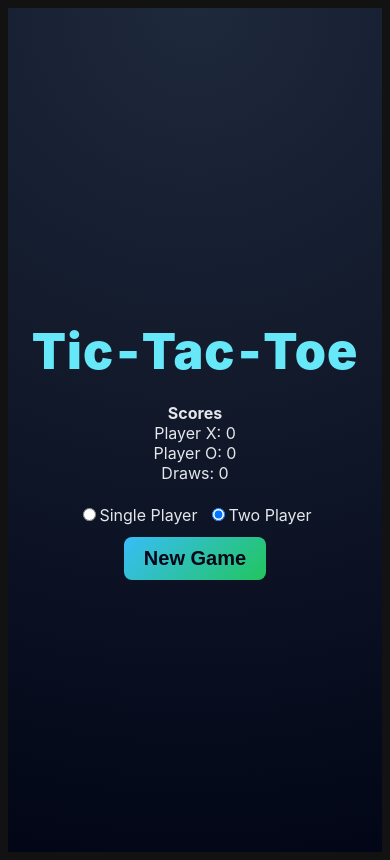
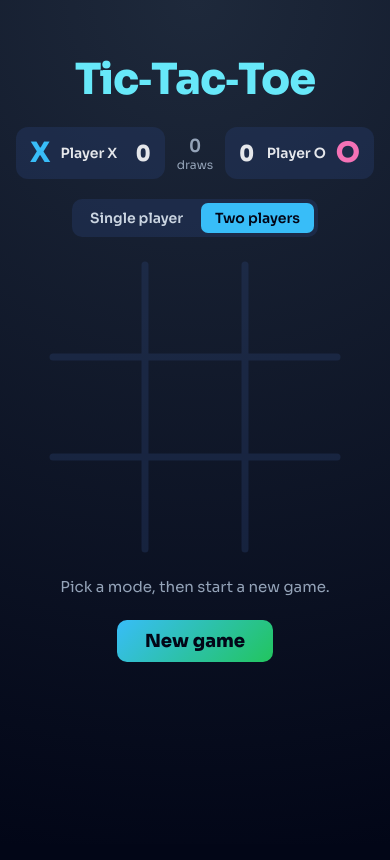
Before and after one commit to Benex1114/TicTacToe, a React (Vite) app in the folder tictactoe-ui/: page / in a window 390 px wide. Built offline with nearby package versions, Linux system fonts and the light colour scheme.

Commit message:
Redesigh UI : Player bar with turn indicator, status line, responsive board

```diff
--- a/tictactoe-ui/index.html
+++ b/tictactoe-ui/index.html
@@ -4,7 +4,7 @@
     <meta charset="UTF-8" />
     <link rel="icon" type="image/svg+xml" href="/favicon.svg" />
     <meta name="viewport" content="width=device-width, initial-scale=1.0" />
-    <title>tictactoe-ui</title>
+    <title>Tic-Tac-Toe</title>
   </head>
   <body>
     <div id="root"></div>
--- a/tictactoe-ui/src/App.jsx
+++ b/tictactoe-ui/src/App.jsx
@@ -6,6 +6,11 @@ const DIFFICULTIES = [
   { value: "MEDIUM", label: "Medium" },
   { value: "HARD", label: "Hard" },
   { value: "IMPOSSIBLE", label: "Impossible" },
+];
+
+const MODES = [
+  { value: "SINGLE_PLAYER", label: "Single player" },
+  { value: "MULTI_PLAYER", label: "Two players" },
 ];
 
 const WIN_PATTERNS = [
@@ -19,26 +24,61 @@ const WIN_PATTERNS = [
   [2, 4, 6],
 ];
 
+const EMPTY_BOARD = Array(9).fill("_");
+
+// Reusable segmented control used for both the mode and difficulty pickers
+function Segmented({ label, options, value, onChange }) {
+  return (
+    <div className="segmented" role="radiogroup" aria-label={label}>
+      {options.map((o) => (
+        <button
+          key={o.value}
+          type="button"
+          role="radio"
+          aria-checked={value === o.value}
+          className={`segment${value === o.value ? " active" : ""}`}
+          onClick={() => onChange(o.value)}
+        >
+          {o.label}
+        </button>
+      ))}
+    </div>
+  );
+}
+
 //App functions
 export default function App() {
-  const [players, setPlayers] = useState({X: "", O: "", });
-  const [scores, setScores] = useState({X: 0, O: 0, DRAW: 0,});
+  const [scores, setScores] = useState({ X: 0, O: 0, DRAW: 0 });
   const [game, setGame] = useState(null);
   const [error, setError] = useState(null);
   const [gameMode, setGameMode] = useState("MULTI_PLAYER");
   const [difficulty, setDifficulty] = useState("MEDIUM");
 
   const isSinglePlayer = gameMode === "SINGLE_PLAYER";
-  const nameX = players.X || "Player X";
-  const nameO = players.O || (isSinglePlayer ? "Computer" : "Player O");
+  // Names follow the game being played (it has a difficulty only in single player)
+  const vsComputer = game ? Boolean(game.difficulty) : isSinglePlayer;
+  const nameX = vsComputer ? "You" : "Player X";
+  const nameO = vsComputer ? "Computer" : "Player O";
+  const difficultyLabel = DIFFICULTIES.find((d) => d.value === (game?.difficulty ?? difficulty))?.label;
+
+  const changeMode = (mode) => {
+    if (mode === gameMode) return;
+    setGameMode(mode);
+    setScores({ X: 0, O: 0, DRAW: 0 }); // scores from different modes shouldn't mix
+    setGame(null);
+  };
 
   const createGame = async () => {
     // Difficulty is only sent for single player; the backend ignores it otherwise
     const body = isSinglePlayer ? { gameMode, difficulty } : { gameMode };
-    const res = await fetch(API_BASE, { method: "POST", headers: { "Content-Type": "application/json" }, body: JSON.stringify(body), });
+    try {
+      const res = await fetch(API_BASE, { method: "POST", headers: { "Content-Type": "application/json" }, body: JSON.stringify(body) });
       const data = await res.json();
       setError(null);
       setGame(data);
+    } catch {
+      setError("Can't reach the game server. Make sure the backend is running on port 8080.");
+    }
   };
 
   const makeMove = async (index) => {
@@ -51,7 +91,11 @@ export default function App() {
     });
 
     const data = await res.json();
-    res.ok ? setGame(data) : setError(data.message);
+    if (!res.ok) {
+      setError(data.message);
+      return;
+    }
+    setGame(data);
     if (data.status !== "IN_PROGRESS") {
       updateScores(data.status);
     }
@@ -80,173 +124,112 @@ export default function App() {
       setScores((s) => ({ ...s, DRAW: s.DRAW + 1 }));
   };
 
-// Top Container
+  // One line under the board that always says what's happening
+  const getStatus = () => {
+    if (!game) return { text: "Pick a mode, then start a new game.", tone: "idle" };
+    switch (game.status) {
+      case "X_WON":
+        return { text: vsComputer ? "You win!" : "Player X wins!", tone: "x" };
+      case "O_WON":
+        return { text: vsComputer ? "Computer wins." : "Player O wins!", tone: "o" };
+      case "DRAW":
+        return { text: "It's a draw.", tone: "draw" };
+      default:
+        if (vsComputer) return { text: "Your turn", tone: "x" };
+        return { text: `Player ${game.currentPlayer}'s turn`, tone: game.currentPlayer.toLowerCase() };
+    }
+  };
+
+  const status = getStatus();
+  const winner = game?.status === "X_WON" ? "X" : game?.status === "O_WON" ? "O" : null;
+  const board = game ? game.board : EMPTY_BOARD;
+
+  const sideClass = (mark) =>
+    [
+      "player",
+      `player-${mark.toLowerCase()}`,
+      game?.currentPlayer === mark ? "is-turn" : "",
+      winner === mark ? "is-winner" : "",
+    ].join(" ");
+
   return (
-<div style={pageStyle}>
-    <div style={appContainer}>
-      {/* Title */}
-      <h2 className= "title-pop" style={{fontSize: 50}}>Tic‑Tac‑Toe</h2>
+    <main className="page">
+      <div className="app">
+        <h1 className="title title-pop">Tic‑Tac‑Toe</h1>
 
-      {/* Scoreboard */}
-      <div style={{ marginBottom: "10px", textAlign: "center" }}>
-        <strong>Scores</strong>
-        <div>{nameX}: {scores.X}</div>
-        <div>{nameO}: {scores.O}</div>
-        <div>Draws: {scores.DRAW}</div>
+        {/* Player bar: scores and whose turn it is */}
+        <section className="players" aria-label="Scores">
+          <div className={sideClass("X")}>
+            <span className="player-mark" aria-hidden="true">X</span>
+            <span className="player-name">{nameX}</span>
+            <span className="player-score">{scores.X}</span>
           </div>
 
-      <div style={{ display: "flex", gap: "10px" }}>
-        <label>
-          <input
-            type="radio"
-            value="SINGLE_PLAYER"
-            checked={gameMode === "SINGLE_PLAYER"}
-            onChange={() => setGameMode("SINGLE_PLAYER")}
-          />
-          Single Player
-        </label>
-
-        <label>
-          <input
-            type="radio"
-            value="MULTI_PLAYER"
-            checked={gameMode === "MULTI_PLAYER"}
-            onChange={() => setGameMode("MULTI_PLAYER")}
-          />
-          Two Player
-        </label>
+          <div className="draws">
+            <span className="draws-score">{scores.DRAW}</span>
+            <span className="draws-label">draws</span>
           </div>
 
-      {/* Difficulty selector (single player only) */}
+          <div className={sideClass("O")}>
+            <span className="player-score">{scores.O}</span>
+            <span className="player-name">
+              {nameO}
+              {vsComputer && <small className="player-sub">{difficultyLabel}</small>}
+            </span>
+            <span className="player-mark" aria-hidden="true">O</span>
+          </div>
+        </section>
+
+        {/* Mode and difficulty */}
+        <div className="controls">
+          <Segmented label="Game mode" options={MODES} value={gameMode} onChange={changeMode} />
           {isSinglePlayer && (
-        <div className="difficulty-group" role="radiogroup" aria-label="Difficulty">
-          {DIFFICULTIES.map((d) => (
-            <button
-              key={d.value}
-              type="button"
-              role="radio"
-              aria-checked={difficulty === d.value}
-              className={`difficulty-btn${difficulty === d.value ? " active" : ""}`}
-              onClick={() => setDifficulty(d.value)}
-            >
-              {d.label}
-            </button>
-          ))}
+            <Segmented label="Difficulty" options={DIFFICULTIES} value={difficulty} onChange={setDifficulty} />
+          )}
         </div>
-      )}
-
-
-      {/* New Game Button */}
-      <button className="new-game-btn" onClick={createGame}>New Game</button>
-
-      {game && (
-        <>
-          {game.difficulty && (
-            <div className="game-info">
-              vs Computer · {DIFFICULTIES.find((d) => d.value === game.difficulty)?.label}
-            </div>
-          )}
-
-          <h3>
-            {game.status === "IN_PROGRESS" && `Turn: ${game.currentPlayer === "X" ? nameX : nameO}`}
-            {game.status === "X_WON" && `Winner: ${nameX}`}
-            {game.status === "O_WON" && `Winner: ${nameO}`}
-            {game.status === "DRAW" && "It's a Draw!"}
-          </h3>
 
         {/*Grid Layout*/}
-          <div style={{ position: "relative", width: 300, height: 300 }}>
-            <div key={game.gameId} className="board-container">
-            <svg width="300" height="300">
+        <div className={`board${game ? "" : " is-idle"}`}>
+          <svg key={game?.gameId ?? "idle"} className="board-lines" viewBox="0 0 300 300" aria-hidden="true">
             {/* Vertical lines */}
-              <line x1="100" y1="0" x2="100" y2="300" stroke="#243864" strokeWidth="7" />
-              <line x1="200" y1="0" x2="200" y2="300" stroke="#243864" strokeWidth="7" />
+            <line x1="100" y1="8" x2="100" y2="292" />
+            <line x1="200" y1="8" x2="200" y2="292" />
 
             {/* Horizontal lines */}
-              <line x1="0" y1="100" x2="300" y2="100" stroke="#243864" strokeWidth="7" />
-              <line x1="0" y1="200" x2="300" y2="200" stroke="#243864" strokeWidth="7" />
+            <line x1="8" y1="100" x2="292" y2="100" />
+            <line x1="8" y1="200" x2="292" y2="200" />
           </svg>
-            </div>
 
           {/* Click & render layer */}
-            <div style={overlayGrid}>
-              {game.board.map((cell, index) => (
+          <div className="cells">
+            {board.map((cell, index) => (
               <button
                 key={index}
+                type="button"
+                className={`cell${winningCells.includes(index) ? " is-winning" : ""}`}
                 onClick={() => makeMove(index)}
-                  disabled={cell !== "_" || !game.currentPlayer}
-                  style={{...overlayCell,
-                  backgroundColor: winningCells.includes(index)
-                    ? "rgba(34, 197, 94, 0.2)"
-                    : "transparent",
-                  boxShadow: winningCells.includes(index)
-                    ? "0 0 25px rgba(34, 197, 94, 0.6)"
-                    : "none",
-                  animation: winningCells.includes(index)
-                    ? "pulse 1.2s infinite alternate"
-                    : "none",
-                }}
-                onMouseEnter={(e) => {
-                    if (cell === "_") e.target.style.transform = "scale(1.05)";
-                }}
-                onMouseLeave={(e) => {
-                  e.target.style.transform = "scale(1)";
-                }}
+                disabled={!game || cell !== "_" || !game.currentPlayer}
+                aria-label={cell === "_" ? `Empty cell ${index + 1}` : `${cell} in cell ${index + 1}`}
               >
                 {cell !== "_" && (
-                    <span className="cell-mark" style={{color: cell === "X" ? "#38bdf8" : "#f472b6"}}>
-                      {cell}
-                    </span>
+                  <span className={`cell-mark mark-${cell.toLowerCase()}`}>{cell}</span>
                 )}
               </button>
-
             ))}
           </div>
         </div>
 
-        </>
-      )}
+        <p className={`status status-${status.tone}`} role="status" aria-live="polite">
+          {status.text}
+        </p>
 
-      {error && <p style={{ color: "red" }}>{error}</p>}
+        {/* New Game Button */}
+        <button type="button" className="new-game-btn" onClick={createGame}>
+          {game && game.status !== "IN_PROGRESS" ? "Play again" : "New game"}
+        </button>
+
+        {error && <p className="error" role="alert">{error}</p>}
       </div>
- </div>
+    </main>
   );
 }
-
-const overlayGrid = {
-  position: "absolute",
-  top: 0,
-  left: 0,
-  width: "300px",
-  height: "300px",
-  display: "grid",
-  gridTemplateColumns: "repeat(3, 1fr)",
-  gridTemplateRows: "repeat(3, 1fr)",
-};
-
-const overlayCell = {
-  background: "transparent",
-  border: "none",
-  fontSize: "46px",
-  fontWeight: "900",
-  color: "#ffffff",
-  cursor: "pointer",
-  transition: "transform 0.15s ease, background-color 0.3s ease",
-};
-
-const pageStyle = {
-  minHeight: "100vh",
-  display: "flex",
-  justifyContent: "center",
-  alignItems: "center",
-  background: "radial-gradient(circle at top, #1e293b, #020617)",
-  color: "#e5e7eb",
-  fontFamily: "Inter, system-ui, sans-serif",
-};
-
-const appContainer = {
-  display: "flex",
-  flexDirection: "column",
-  alignItems: "center",
-  gap: "12px",
-};
--- a/tictactoe-ui/src/index.css
+++ b/tictactoe-ui/src/index.css
@@ -1,73 +1,71 @@
+@import url("https://fonts.googleapis.com/css2?family=Sora:wght@400;600;800&display=swap");
+
+/* ---------- Tokens ---------- */
+:root {
+  --bg-top: #1e293b;
+  --bg-bottom: #020617;
+  --surface: rgba(36, 56, 100, 0.45);
+  --line: #2b4170;
+  --text: #e5e7eb;
+  --muted: #94a3b8;
+  --x: #38bdf8;
+  --o: #f472b6;
+  --win: #22c55e;
+  --title: #67e8f9;
+  --radius-sm: 7px;
+  --radius-md: 12px;
+}
+
+* {
+  box-sizing: border-box;
+}
+
 body {
-  background-color: #121212;
-  color: #ffffff;
-  font-family: Helvetica, sans-serif;
+  margin: 0;
+  background: var(--bg-bottom);
+  color: var(--text);
+  font-family: "Sora", system-ui, sans-serif;
 }
 
 button {
-  background-color: #1e1e1e;
-  color: #ffffff;
-  border: 2px solid #333;
+  font: inherit;
+  color: inherit;
 }
 
-button:disabled {
-  opacity: 0.6;
-  cursor: not-allowed;
+button:focus-visible {
+  outline: 2px solid var(--title);
+  outline-offset: 2px;
 }
 
-h2, h3 {
-  margin-bottom: 10px;
-}
-/* Cell Mark */
-.cell-mark {
-  display: inline-block;
-  animation: popIn 0.25s ease-out;
+/* ---------- Layout ---------- */
+.page {
+  min-height: 100vh;
+  display: flex;
+  justify-content: center;
+  align-items: flex-start;
+  padding: 48px 16px;
+  background: radial-gradient(circle at top, var(--bg-top), var(--bg-bottom));
 }
 
-@keyframes popIn {
-  0% {
-    transform: scale(0);
-    opacity: 0;
-  }
-  80% {
-    transform: scale(1.25);
-    opacity: 1;
-  }
-  100% {
-    transform: scale(1);
-  }
-}
-
-@keyframes pulse {
-  from {
-    box-shadow: 0 0 10px rgba(34, 197, 94, 0.4);
-  }
-  to {
-    box-shadow: 0 0 30px rgba(34, 197, 94, 0.9);
-  }
-}
-/* Board container */
-.board-container {
-  animation: fadeIn 0.45s ease-out;
-}
-
-@keyframes fadeIn {
-  from {
-    opacity: 0;
-    transform: translateY(10px) scale(0.96);
-  }
-  to {
-    opacity: 1;
-    transform: translateY(0) scale(1);
-  }
+.app {
+  width: 100%;
+  max-width: 420px;
+  display: flex;
+  flex-direction: column;
+  align-items: center;
+  gap: 20px;
 }
 
 /* Title Pop */
+.title {
+  margin: 0;
+  font-size: clamp(40px, 11vw, 52px);
+  font-weight: 800;
+  letter-spacing: -1px;
+  color: var(--title);
+}
+
 .title-pop {
-  font-size: 52px;
-  font-weight: 900;
-  letter-spacing: 1px;
-  color: #67e8f9;
   animation: titlePop 0.6s cubic-bezier(.34,1.56,.64,1);
 }
 
@@ -85,53 +83,284 @@ h2, h3 {
   }
 }
 
+/* ---------- Player bar ---------- */
+.players {
+  width: 100%;
+  display: grid;
+  grid-template-columns: 1fr auto 1fr;
+  align-items: stretch;
+  gap: 8px;
+}
+
+.player {
+  display: flex;
+  align-items: center;
+  gap: 10px;
+  padding: 10px 12px;
+  border-radius: var(--radius-md);
+  border: 2px solid transparent;
+  background: var(--surface);
+  transition: border-color 0.25s ease, box-shadow 0.25s ease;
+}
+
+.player-o {
+  justify-content: flex-end;
+  text-align: right;
+}
+
+.player-mark {
+  font-size: 28px;
+  font-weight: 800;
+  line-height: 1;
+}
+
+.player-x .player-mark { color: var(--x); }
+.player-o .player-mark { color: var(--o); }
+
+.player-name {
+  display: flex;
+  flex-direction: column;
+  font-size: 14px;
+  font-weight: 600;
+  line-height: 1.2;
+}
+
+.player-sub {
+  font-size: 12px;
+  font-weight: 400;
+  color: var(--muted);
+}
+
+.player-score {
+  margin-left: auto;
+  font-size: 22px;
+  font-weight: 800;
+  font-variant-numeric: tabular-nums;
+}
+
+.player-o .player-score {
+  margin-left: 0;
+  margin-right: auto;
+}
+
+/* Whose turn it is: that side lights up in its colour */
+.player-x.is-turn { border-color: var(--x); }
+.player-o.is-turn { border-color: var(--o); }
+
+.player-x.is-winner { border-color: var(--x); box-shadow: 0 0 22px rgba(56, 189, 248, 0.45); }
+.player-o.is-winner { border-color: var(--o); box-shadow: 0 0 22px rgba(244, 114, 182, 0.45); }
+
+.draws {
+  display: flex;
+  flex-direction: column;
+  align-items: center;
+  justify-content: center;
+  padding: 0 4px;
+  color: var(--muted);
+}
+
+.draws-score {
+  font-size: 18px;
+  font-weight: 600;
+  font-variant-numeric: tabular-nums;
+}
+
+.draws-label {
+  font-size: 12px;
+}
+
+/* ---------- Segmented controls (mode + difficulty) ---------- */
+.controls {
+  display: flex;
+  flex-direction: column;
+  align-items: center;
+  gap: 10px;
+}
+
+.segmented {
+  display: flex;
+  flex-wrap: wrap;
+  justify-content: center;
+  gap: 4px;
+  padding: 4px;
+  border-radius: 10px;
+  background: var(--surface);
+}
+
+.segment {
+  padding: 6px 14px;
+  border: none;
+  border-radius: var(--radius-sm);
+  background: transparent;
+  color: #cbd5e1;
+  font-size: 14px;
+  font-weight: 600;
+  cursor: pointer;
+  transition: background-color 0.2s ease, color 0.2s ease;
+}
+
+.segment:hover {
+  color: #ffffff;
+}
+
+.segment.active {
+  background: var(--x);
+  color: var(--bg-bottom);
+}
+
+/* ---------- Board ---------- */
+.board {
+  position: relative;
+  width: min(300px, 82vw);
+  aspect-ratio: 1;
+  transition: opacity 0.3s ease;
+}
+
+.board.is-idle {
+  opacity: 0.35;
+}
+
+.board-lines {
+  position: absolute;
+  inset: 0;
+  width: 100%;
+  height: 100%;
+  animation: fadeIn 0.45s ease-out;
+}
+
+.board-lines line {
+  stroke: var(--line);
+  stroke-width: 7;
+  stroke-linecap: round;
+}
+
+@keyframes fadeIn {
+  from {
+    opacity: 0;
+    transform: translateY(10px) scale(0.96);
+  }
+  to {
+    opacity: 1;
+    transform: translateY(0) scale(1);
+  }
+}
+
+.cells {
+  position: absolute;
+  inset: 0;
+  display: grid;
+  grid-template-columns: repeat(3, 1fr);
+  grid-template-rows: repeat(3, 1fr);
+}
+
+.cell {
+  display: flex;
+  align-items: center;
+  justify-content: center;
+  margin: 6px;
+  border: none;
+  border-radius: var(--radius-md);
+  background: transparent;
+  font-size: clamp(36px, 11vw, 48px);
+  font-weight: 800;
+  cursor: pointer;
+  transition: background-color 0.2s ease;
+}
+
+.cell:not(:disabled):hover {
+  background: rgba(56, 189, 248, 0.08);
+}
+
+.cell:disabled {
+  cursor: default;
+}
+
+.cell.is-winning {
+  background: rgba(34, 197, 94, 0.18);
+  animation: pulse 1.2s infinite alternate;
+}
+
+@keyframes pulse {
+  from {
+    box-shadow: 0 0 10px rgba(34, 197, 94, 0.4);
+  }
+  to {
+    box-shadow: 0 0 30px rgba(34, 197, 94, 0.9);
+  }
+}
+
+/* Cell Mark */
+.cell-mark {
+  display: inline-block;
+  line-height: 1;
+  animation: popIn 0.25s ease-out;
+}
+
+.mark-x { color: var(--x); }
+.mark-o { color: var(--o); }
+
+@keyframes popIn {
+  0% {
+    transform: scale(0);
+    opacity: 0;
+  }
+  80% {
+    transform: scale(1.25);
+    opacity: 1;
+  }
+  100% {
+    transform: scale(1);
+  }
+}
+
+/* ---------- Status + actions ---------- */
+.status {
+  margin: 0;
+  min-height: 1.5em;
+  font-size: 20px;
+  font-weight: 600;
+  text-align: center;
+}
+
+.status-idle { color: var(--muted); font-size: 15px; font-weight: 400; }
+.status-x { color: var(--x); }
+.status-o { color: var(--o); }
+.status-draw { color: var(--text); }
+
 /* New Game button */
 .new-game-btn {
-  font-size: 20px;
-  padding: 10px 20px;
-  border-radius: 8px;
+  font-size: 18px;
+  padding: 10px 28px;
+  border-radius: 10px;
   border: none;
-  background: linear-gradient(135deg, #38bdf8, #22c55e);
-  color: #020617;
-  font-weight: 700;
+  background: linear-gradient(135deg, var(--x), var(--win));
+  color: var(--bg-bottom);
+  font-weight: 800;
   cursor: pointer;
   transition: transform 0.15s ease;
 }
 
 .new-game-btn:hover {
-  transform: scale(1.06);
-}
-/* Difficulty selector */
-.difficulty-group {
-  display: flex;
-  gap: 6px;
-  padding: 4px;
-  border-radius: 10px;
-  background: rgba(36, 56, 100, 0.45);
+  transform: scale(1.05);
 }
 
-.difficulty-btn {
-  padding: 6px 14px;
-  border: none;
-  border-radius: 7px;
-  background: transparent;
-  color: #cbd5e1;
-  font-size: 15px;
-  font-weight: 600;
-  cursor: pointer;
-  transition: background-color 0.2s ease, color 0.2s ease;
+.error {
+  margin: 0;
+  color: #fca5a5;
+  font-size: 14px;
+  text-align: center;
 }
 
-.difficulty-btn:hover {
-  color: #ffffff;
+/* ---------- Accessibility ---------- */
+@media (prefers-reduced-motion: reduce) {
+  *, *::before, *::after {
+    animation: none !important;
+    transition: none !important;
+  }
 }
 
-.difficulty-btn.active {
-  background: #38bdf8;
-  color: #020617;
+@media (max-width: 380px) {
+  .player { padding: 8px; gap: 6px; }
+  .player-mark { font-size: 22px; }
+  .player-name { font-size: 13px; }
 }
-
-.game-info {
-  font-size: 14px;
-  color: #94a3b8;
-}
```
Lines whose indentation alone changed are shown as unchanged.
